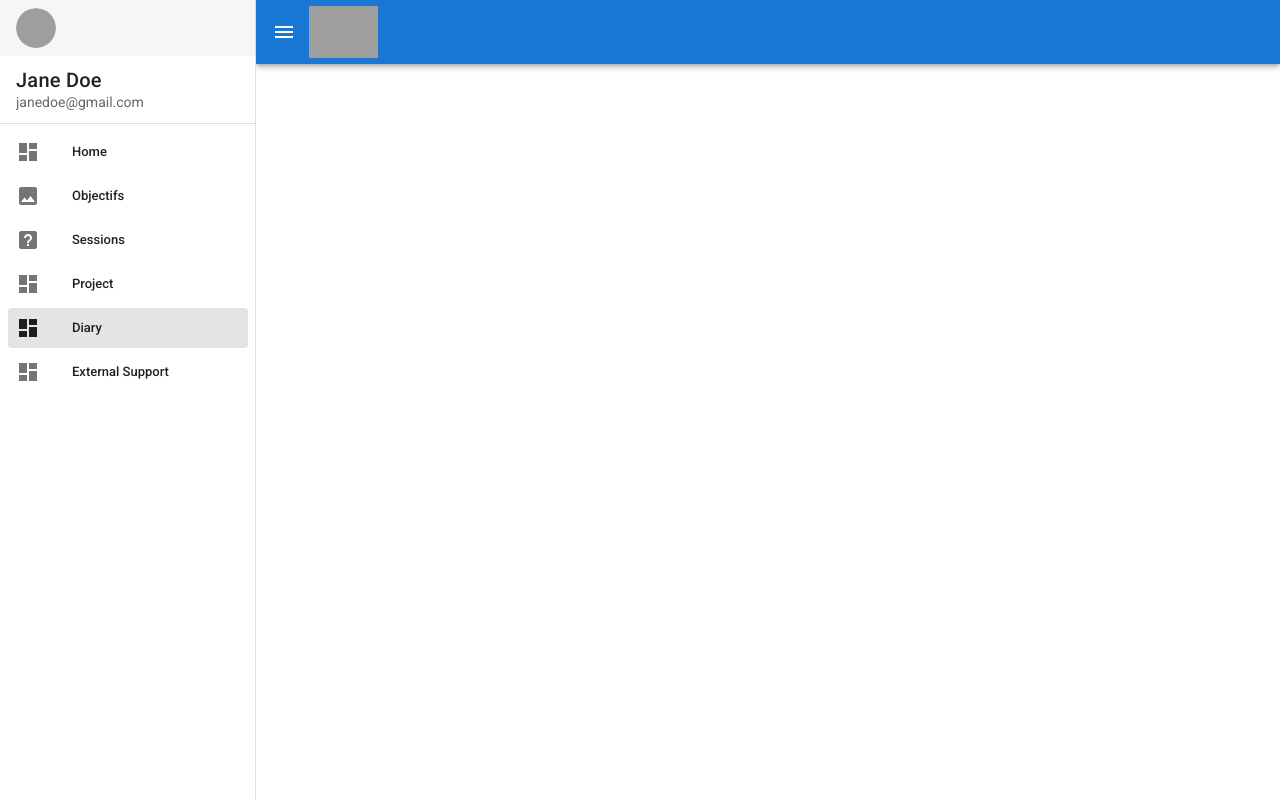
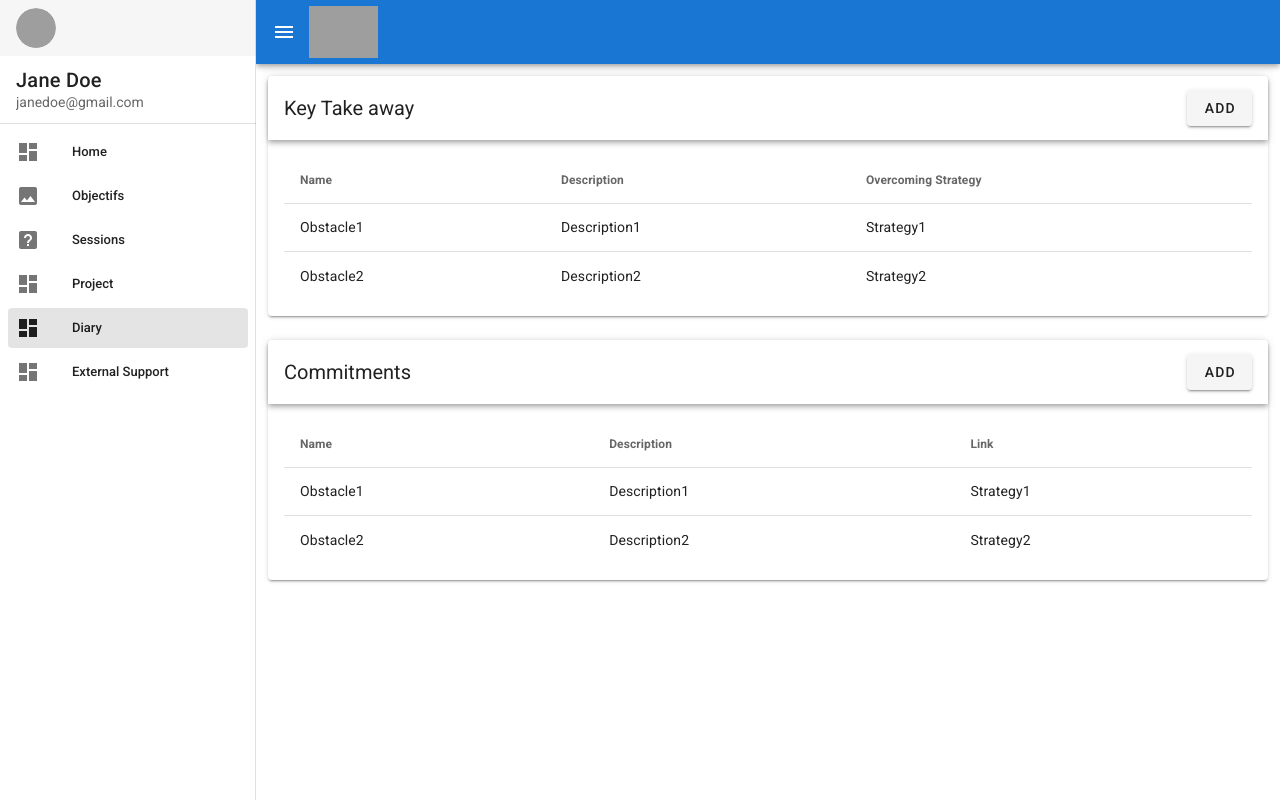
Before and after one commit to nmine/nmine.github.io, a Vue app: page /diary in a window 1280 px wide. Built offline with nearby package versions, Linux system fonts and the light colour scheme; grey boxes are pictures that could not be loaded; what vue-calendly would draw is missing.

Commit message:
objectif and extarnal support

```diff
--- a/src/views/Diary.vue
+++ b/src/views/Diary.vue
@@ -1,7 +1,92 @@
 <template>
   <v-container>
     <v-row>
+      <v-col
+          cols="12"
+      >
+        <v-card>
+          <v-toolbar
+          >
+            <v-toolbar-title>Key Take away</v-toolbar-title>
+            <v-spacer></v-spacer>
 
+            <v-btn>Add</v-btn>
+
+          </v-toolbar>
+          <v-card-text>
+            <v-simple-table>
+              <template v-slot:default>
+                <thead>
+                <tr>
+                  <th class="text-left">
+                    Name
+                  </th>
+                  <th class="text-left">
+                    Description
+                  </th>
+                  <th class="text-left">
+                    Overcoming Strategy
+                  </th>
+                </tr>
+                </thead>
+                <tbody>
+                <tr
+                    v-for="item in desserts"
+                    :key="item.name"
+                >
+                  <td>{{ item.name }}</td>
+                  <td>{{ item.description }}</td>
+                  <td>{{ item.strategy }}</td>
+                </tr>
+                </tbody>
+              </template>
+            </v-simple-table>
+          </v-card-text>
+        </v-card>
+      </v-col>
+      <v-col
+          cols="12"
+      >
+        <v-card>
+          <v-toolbar
+          >
+            <v-toolbar-title>Commitments</v-toolbar-title>
+            <v-spacer></v-spacer>
+
+            <v-btn>Add</v-btn>
+
+          </v-toolbar>
+          <v-card-text>
+            <v-simple-table>
+              <template v-slot:default>
+                <thead>
+                <tr>
+                  <th class="text-left">
+                    Name
+                  </th>
+                  <th class="text-left">
+                    Description
+                  </th>
+                  <th class="text-left">
+                    Link
+                  </th>
+                </tr>
+                </thead>
+                <tbody>
+                <tr
+                    v-for="item in desserts"
+                    :key="item.name"
+                >
+                  <td>{{ item.name }}</td>
+                  <td>{{ item.description }}</td>
+                  <td>{{ item.strategy }}</td>
+                </tr>
+                </tbody>
+              </template>
+            </v-simple-table>
+          </v-card-text>
+        </v-card>
+      </v-col>
     </v-row>
 
   </v-container>
@@ -14,6 +99,18 @@
   name: 'Diary',
   components: {},
   data: () => ({
+    desserts: [
+      {
+        name: 'Obstacle1',
+        description: 'Description1',
+        strategy: 'Strategy1',
+      },
+      {
+        name: 'Obstacle2',
+        description: 'Description2',
+        strategy: 'Strategy2',
+      },
+    ],
   })
 }
 </script>
```
Also changed, not shown: 6 other files (tests, documents, lock files or other folders). Lines whose indentation alone changed are shown as unchanged.
